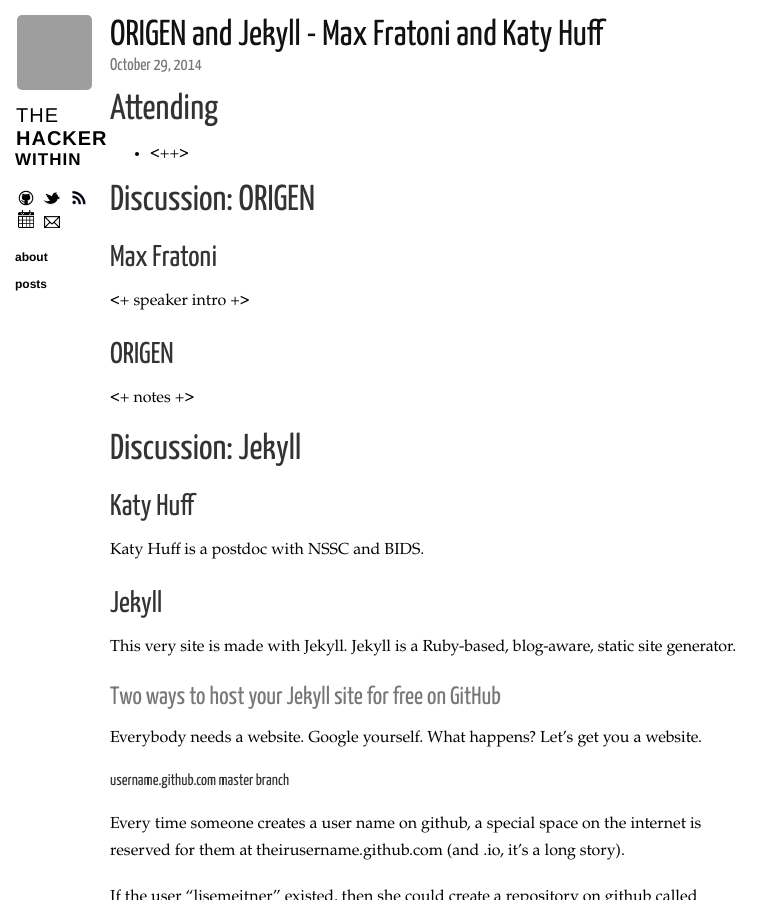
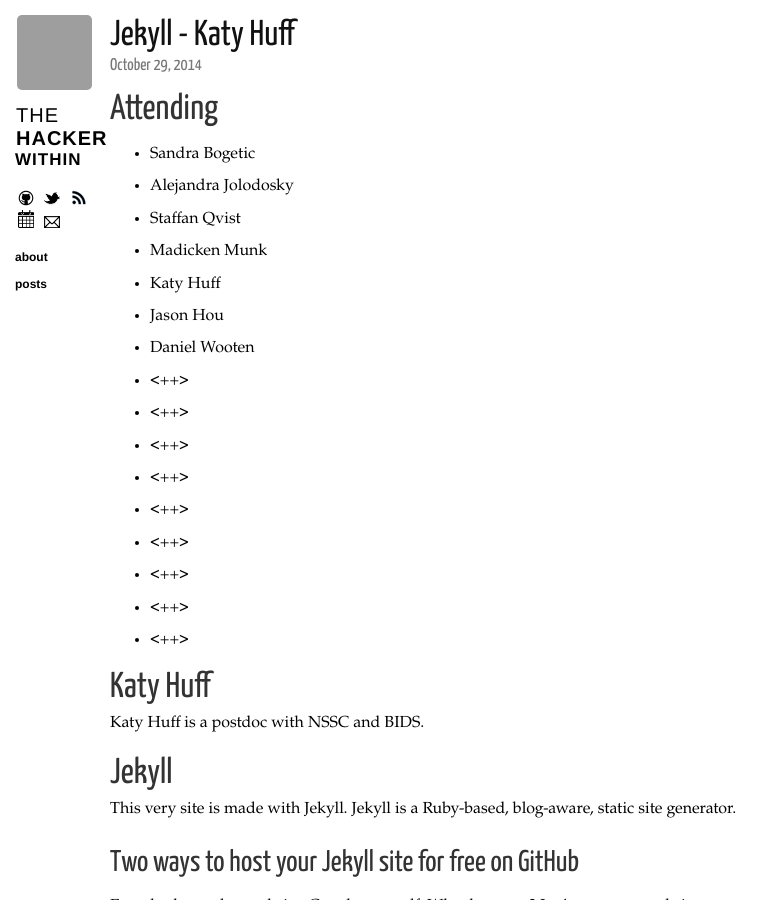
Before and after one commit to thehackerwithin/berkeley, a Jekyll site: the page built from _posts/2014-10-29-jekyll.markdown, in a window 1280 px wide and 900 px high. Shown: the whole window, without its empty margins (0-781 px from the left). Built offline with Jekyll 4.4.1, drawn with Linux system fonts in a browser that asks for light colours; nearby versions of some CDN libraries; Markdown is read by kramdown in place of the engine named in the settings; comment, search, counter and statistics services are not loaded; grey boxes are pictures that could not be loaded.

Commit message:
fixes the headings

```diff
--- a/_posts/2014-10-29-jekyll.markdown
+++ b/_posts/2014-10-29-jekyll.markdown
@@ -1,43 +1,45 @@
 ---
 layout: post
-title: ORIGEN and Jekyll - Max Fratoni and Katy Huff
+title: Jekyll - Katy Huff
 comments: true
 category: posts
 tags: meeting
 ---
 
-
 # Attending
 
+- Sandra Bogetic
+- Alejandra Jolodosky
+- Staffan Qvist
+- Madicken Munk
+- Katy Huff
+- Jason Hou
+- Daniel Wooten
+- <++>
+- <++>
+- <++>
+- <++>
+- <++>
+- <++>
+- <++>
+- <++>
 - <++>
 
-# Discussion: ORIGEN
-
-## Max Fratoni
-
-<+ speaker intro +>
-
-## ORIGEN
-
-<+ notes +>
-
-# Discussion: Jekyll
-
-## Katy Huff
+# Katy Huff
 
 Katy Huff is a postdoc with NSSC and BIDS.
 
-## Jekyll
+# Jekyll
 
 This very site is made with Jekyll. Jekyll is a Ruby-based, blog-aware, static
 site generator.
 
-### Two ways to host your Jekyll site for free on GitHub
+## Two ways to host your Jekyll site for free on GitHub
 
 Everybody needs a website. Google yourself. What happens? Let's get you a
 website.
 
-#### username.github.com master branch
+## username.github.com master branch
 
 Every time someone creates a user name on github, a special space on the
 internet is reserved for them at theirusername.github.com (and .io, it's a long
@@ -55,7 +57,7 @@
 Additionally, an index.html file has to exist at the top level of her
 repository, or else there will be nothing there.
 
-#### gh-pages branch
+## gh-pages branch
 
 If Lise also has a project called fission, she can have a website for it too.
 That website can sit on the internet at lisemeitner.github.io/fission. All she
@@ -65,19 +67,19 @@
 For an example, check out
 [katyhuff.github.io/cyder](http://katyhuff.github.io/cyder).
 
-### How does the THW site work?
+## How does the THW site work?
 
 Please look at the readme. We're gonna make some changes.
 
-#### What's this config file?
+## What's this config file?
 
 It's for configuring the site, silly! Let's check it out.
 
-#### What's all this stuff at the top of the posts?
+## What's all this stuff at the top of the posts?
 
 It's YAML metadata. Let's talk about it.
 
-#### Serving it up locally
+## Serving it up locally
 
 So, rather than rely on github to render the jekyll and serve it up on the
 internet, you can also render it locally and check it out on your localhost.
@@ -94,16 +96,14 @@
 [http://localhost:4000](http://localhost:4000).
 
 
-#### What about themes?
+## What about themes?
 
 The THW page relies on an open source theme called left. We could swap that out
 for another theme really easily. There are lots on the internets. Try [this
   page.](http://jekyllthemes.org/)
 
-
-
 # Lightning Talks
 
-## <+ person +> : <+ topic +>
+# <+ person +> : <+ topic +>
 
-## <+ person +> : <+ topic +>
+# <+ person +> : <+ topic +>
```
